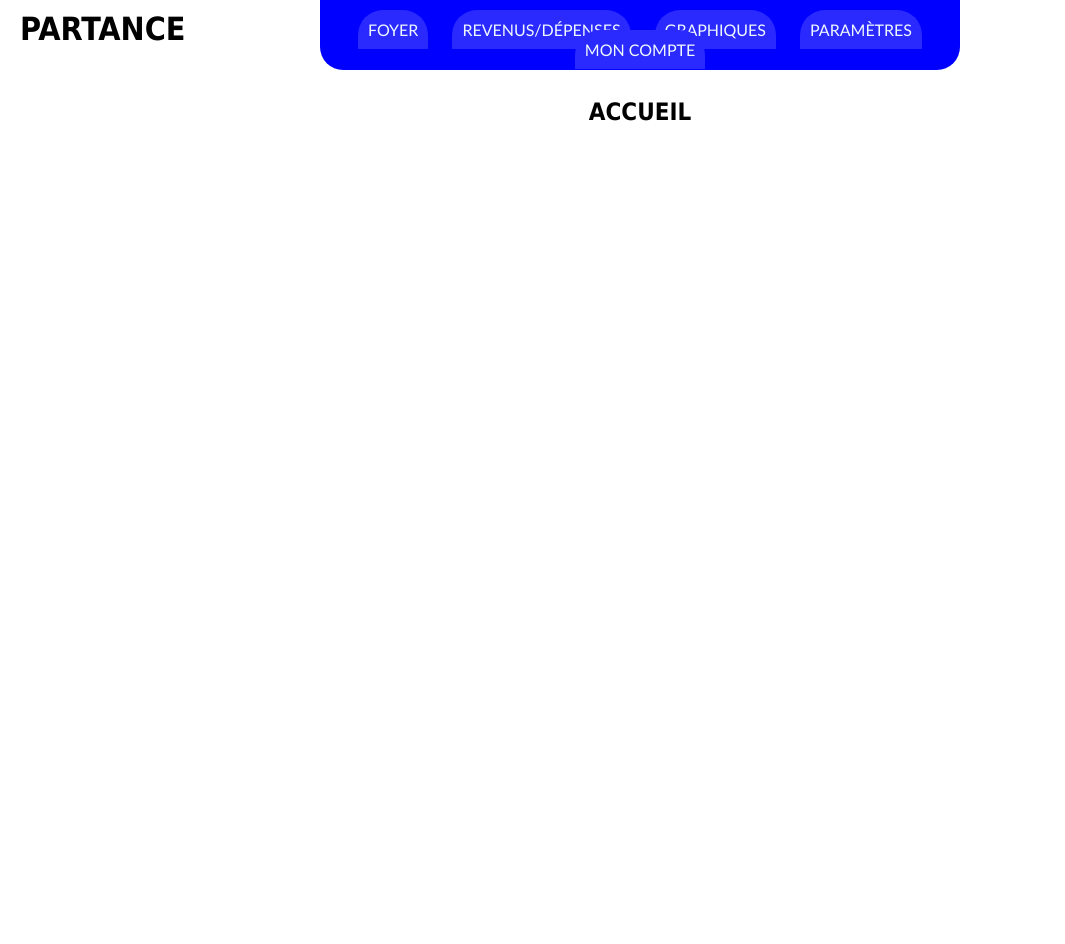
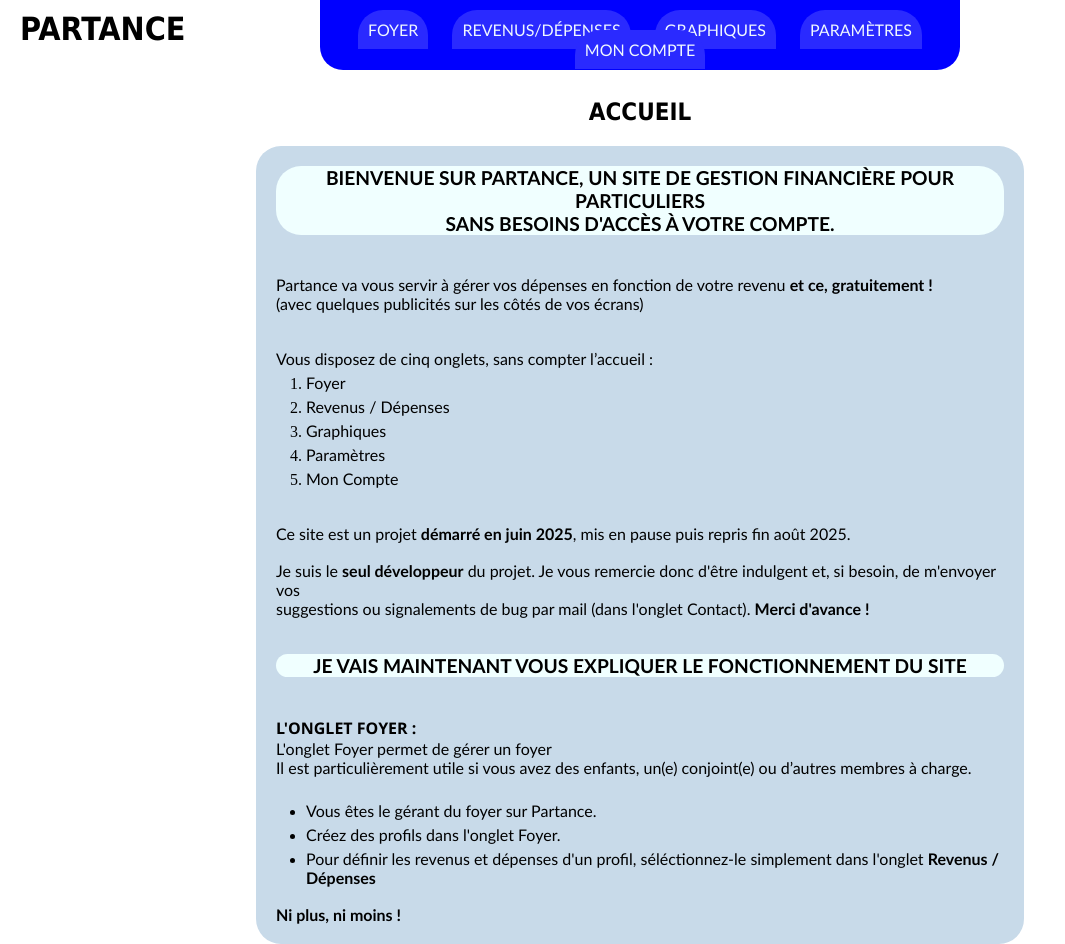
Before and after one commit to EDIT2CODE/Partance, a plain HTML site: page index.html in a window 1280 px wide. Shown: the whole page, without its empty margins (0-1065 px from the left). Before the commit the page ends 800 px from the top, so only its background shows below. Drawn offline with Linux system fonts and the light colour scheme.

Commit message:
index imporved

```diff
--- a/CSS/styles.css
+++ b/CSS/styles.css
@@ -110,3 +110,35 @@ main h2{
     outline-color: rgb(108, 152, 189);
     outline-offset: 2px;
 }
+
+.upperP{
+    text-align: center;
+    font-family: 'Gill Sans', 'Gill Sans MT', Calibri, 'Trebuchet MS', sans-serif;
+    text-transform: uppercase;
+    font-weight: bold;
+    font-size: larger;
+    margin-bottom: 40px;
+    background-color: azure;
+    border-radius: 25px;
+    width: auto;
+}
+
+p{
+    font-family: 'Gill Sans', 'Gill Sans MT', Calibri, 'Trebuchet MS', sans-serif;
+    text-align: left;
+}
+
+main ol, article ul{
+    margin-left: 30px;
+}
+
+main ol li, article ul li{
+    margin-top: 5px;
+}
+
+div h5{
+    font-family: 'Segoe UI', Tahoma, Geneva, Verdana, sans-serif;
+    text-transform: uppercase;
+    text-align: left;
+    font-size: 16px;
+}
--- a/index.html
+++ b/index.html
@@ -21,6 +21,77 @@
     </header>
     <main>
         <h2>Accueil</h2>
+        <div class="midpage">
+            <p class="upperP">Bienvenue sur PARTANCE, un site de gestion financière pour particuliers <br>
+                sans besoins d'accès à votre compte.</p>
+
+            <div>
+                <p>Partance va vous servir à gérer vos dépenses en fonction de votre revenu <strong>et ce, gratuitement !</strong> <br>
+                    (avec quelques publicités sur les côtés de vos écrans)</p>
+
+                <br>
+                <br>
+
+                <p>Vous disposez de cinq onglets, sans compter l’accueil :</p>
+                <ol>
+                    <li>
+                        <p>Foyer</p>
+                    </li>
+                    <li>
+                        <p>Revenus / Dépenses</p>
+                    </li>
+                    <li>
+                        <p>Graphiques</p>
+                    </li>
+                    <li>
+                        <p>Paramètres</p>
+                    </li>
+                    <li>
+                        <p>Mon Compte</p>
+                    </li>
+                </ol>
+
+                <br>
+                <br>
+
+                <p>Ce site est un projet <strong>démarré en juin 2025</strong>, mis en pause puis repris fin août 2025.</p>
+
+                <br>
+
+                <p>Je suis le <strong>seul développeur</strong> du projet. Je vous remercie donc d'être indulgent et, si besoin, de m'envoyer vos <br>
+                    suggestions ou signalements de bug par mail (dans l'onglet Contact). <strong>Merci d'avance !</strong>
+                </p>
+
+                <br>
+                <br>
+
+                <div>
+                    <p class="upperP">je vais maintenant vous expliquer le fonctionnement du site</p>
+
+                    <article>
+                        <h5>L'onglet Foyer :</h5>
+
+                        <p>L'onglet Foyer permet de gérer un foyer<br>
+                            Il est particulièrement utile si vous avez des enfants, un(e) conjoint(e) ou d’autres membres à charge.<br>
+                            <br>
+                            <ul>
+                                <li>
+                                    <p>Vous êtes le gérant du foyer sur Partance.</p>
+                                </li>
+                                <li>
+                                    <p>Créez des profils dans l'onglet Foyer.</p>
+                                </li>
+                                <li>
+                                    <p>Pour définir les revenus et dépenses d'un profil, séléctionnez-le simplement dans l'onglet <strong>Revenus / Dépenses</strong><br></p>
+                                </li>
+                            </ul>
+                            <br>
+                            <p><strong>Ni plus, ni moins !</strong></p>
+                        </p>
+                    </article>
+                </div>
+            </div>
+        </div>
     </main>
 </body>
 </html>
```
